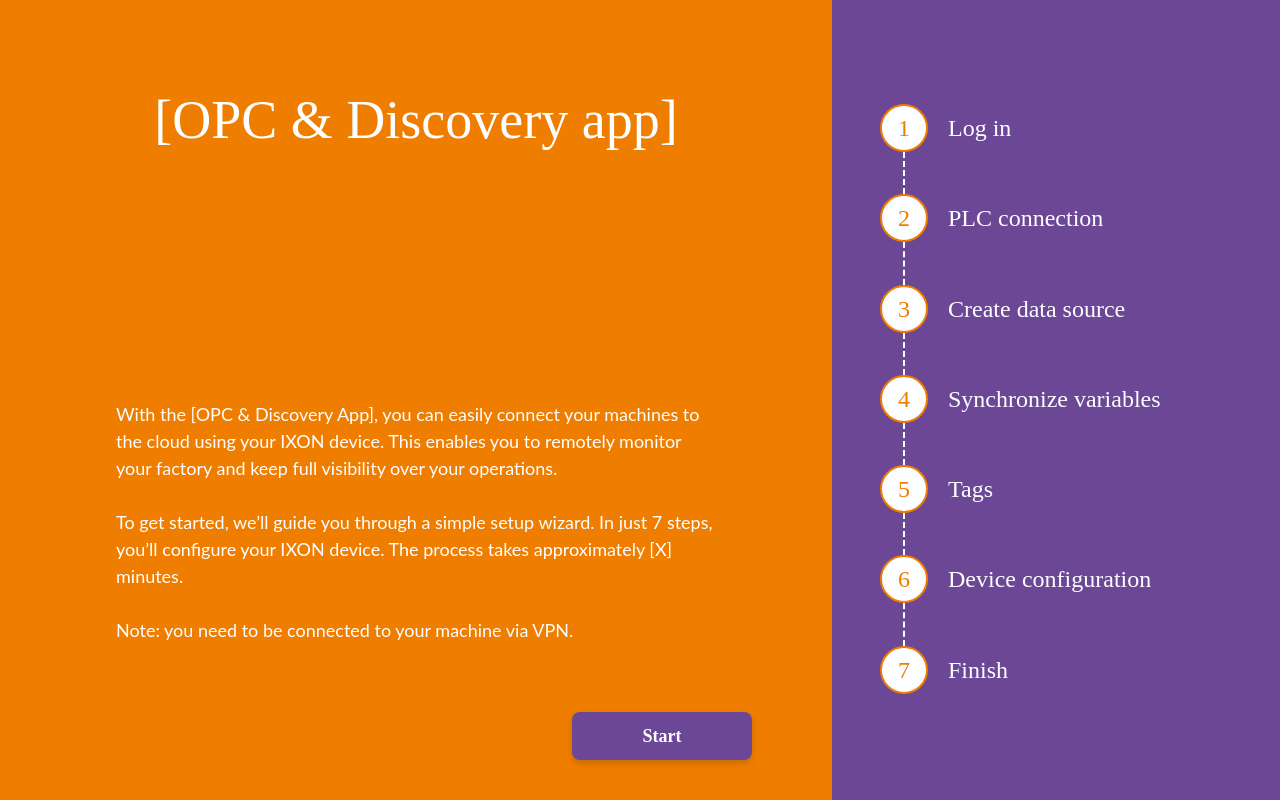
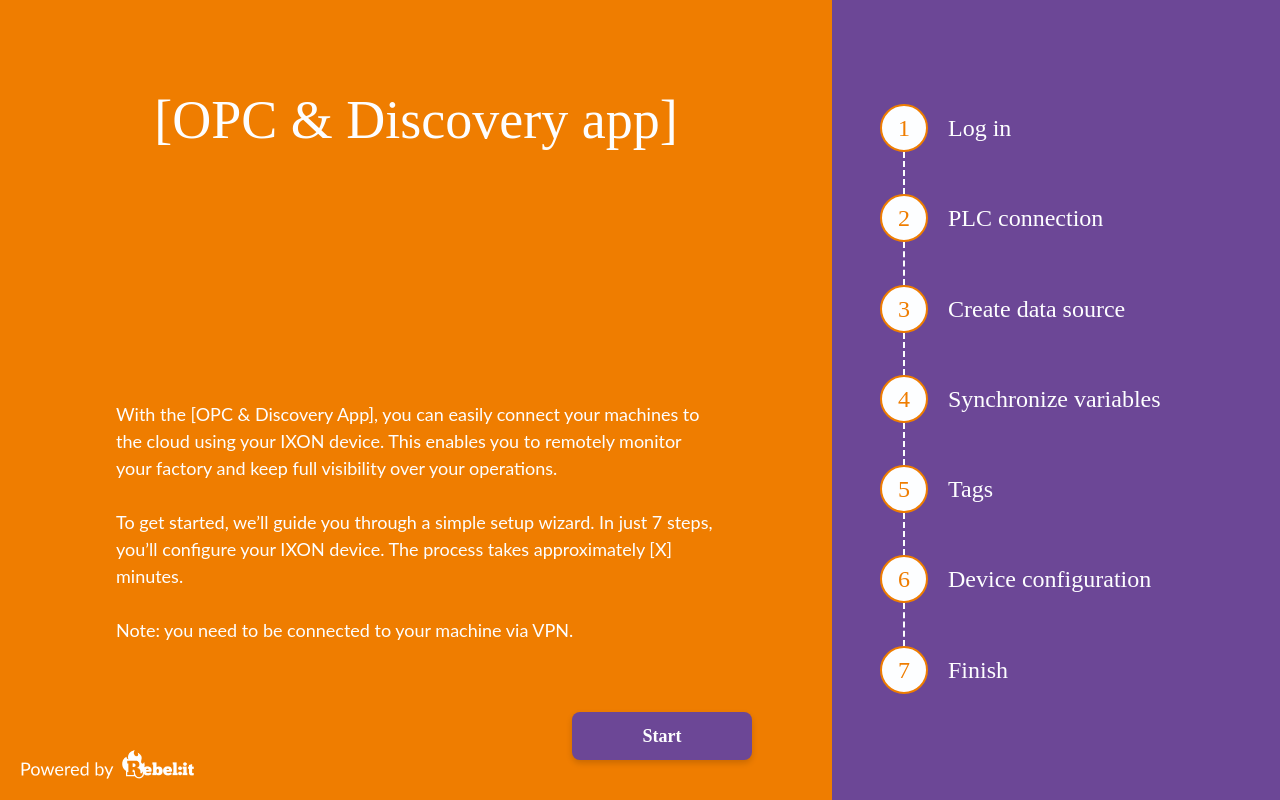
Before and after one commit to Rebel-it/rebel-ot-discover-edgeapp, a React (Vite) app in the folder src/Rebelit.OT.Discover.EdgeApp.WebApp/: page / in a window 1280 px wide. Built offline with nearby package versions, Linux system fonts and the light colour scheme; a web font is replaced by a local one.

Commit message:
added powered by rebel logo

```diff
--- a/src/Rebelit.OT.Discover.EdgeApp.WebApp/src/pages/wizardPage/WizardPage.module.css
+++ b/src/Rebelit.OT.Discover.EdgeApp.WebApp/src/pages/wizardPage/WizardPage.module.css
@@ -28,4 +28,10 @@
         flex: 1;
       }
   }
+
+  .poweredByRebel {
+    position: absolute;
+    bottom: 20px;
+    left: 20px;
+  }
 }
--- a/src/Rebelit.OT.Discover.EdgeApp.WebApp/src/pages/wizardPage/WizardPage.tsx
+++ b/src/Rebelit.OT.Discover.EdgeApp.WebApp/src/pages/wizardPage/WizardPage.tsx
@@ -2,6 +2,7 @@
 import ProgressPanel from "../../components/organisms/ProgressPanel/ProgressPanel";
 import type { WizardStepKey } from "../../models/WizardStep";
 import styles from "./WizardPage.module.css";
+import poweredByRebel from '../../assets/poweredbyrebel.png';
 
 type Props = {
   children: React.ReactNode;
@@ -24,6 +25,7 @@
       <div className={styles.progressPanelWrapper}>
         <ProgressPanel currentStep={wizardStep} />
       </div>
+      <img className={styles.poweredByRebel} src={poweredByRebel} alt="Powered by rebel:it" />
     </div>
   );
 }
```
Also changed, not shown: src/Rebelit.OT.Discover.EdgeApp.WebApp/src/assets/poweredbyrebel.png (added).
